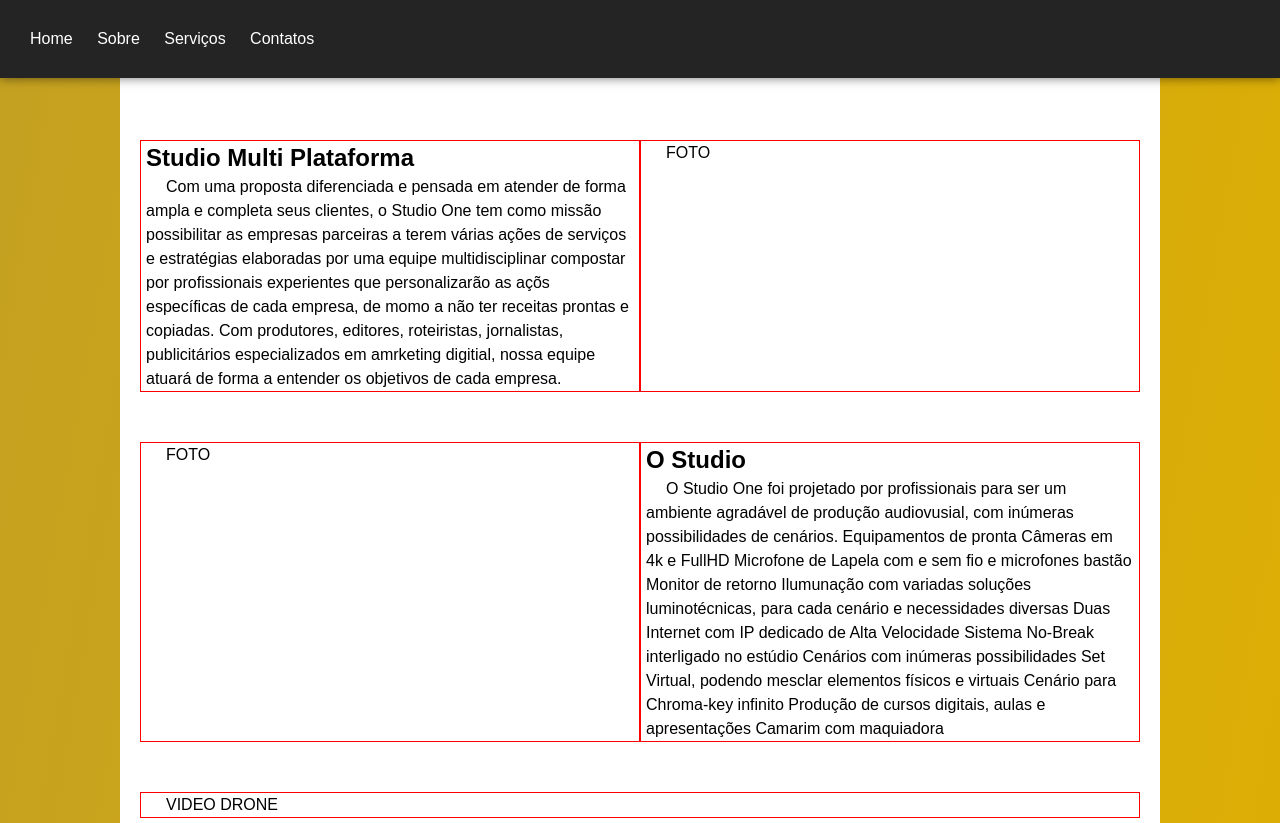
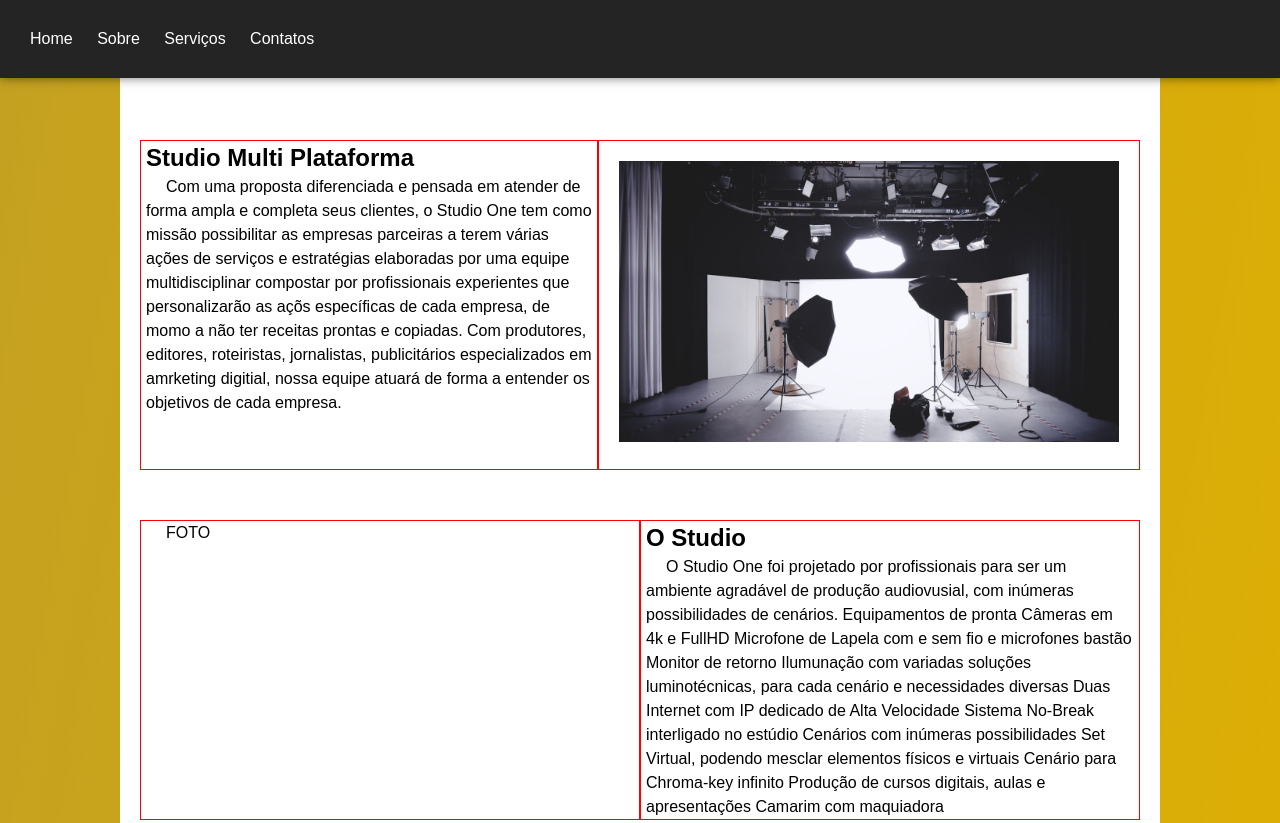
Before and after one commit to Murilloww/studioone, a plain HTML site: page index.html in a window 1280 px wide. Shown: the top 823 px of the page. Drawn offline with Linux system fonts and the light colour scheme.

Commit message:
adding images

```diff
--- a/index.html
+++ b/index.html
@@ -25,9 +25,11 @@
                     Com produtores, editores, roteiristas, jornalistas, publicitários especializados em amrketing digitial, nossa equipe atuará de forma a entender os objetivos de cada empresa.
                 </p>
             </div>
-            <picture>
-                <p>FOTO</p>
+
+            <picture class="imagem__normal">
+                <img src="imagens/studio1.jpg" alt="foto__studio1">
             </picture>
+
         </article>
 
         <article>
--- a/styles/main.css
+++ b/styles/main.css
@@ -38,3 +38,10 @@
     border: 1px solid red;
     flex: 1;
 }
+
+picture.imagem__normal > img{
+    max-width: 500px;
+    background-size: cover;
+    background-position: center center;
+    margin: 20px;
+}
```
Also changed, not shown: imagens/studio1.jpg (added), imagens/studio2.jpg (added).
